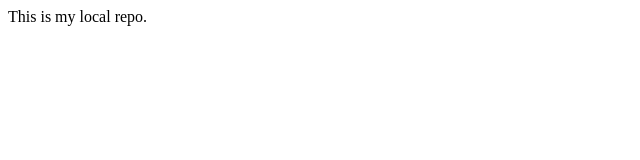
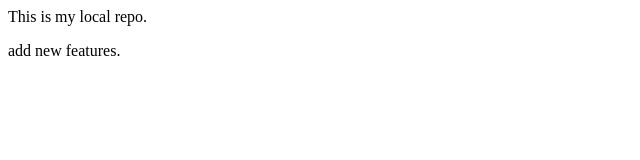
Before and after one commit to SUJAYBARAI/LocalRepo, a plain HTML site: page index.html in a window 1280 px wide. Shown: the full height of the page, 0-640 px from the left. Drawn offline with Linux system fonts and the light colour scheme.

Commit message:
add new features

```diff
--- a/index.html
+++ b/index.html
@@ -1 +1,2 @@
-<p> This is my local repo.</p>
+<p> This is my local repo. </p>
+<p> add new features. </p>
```
